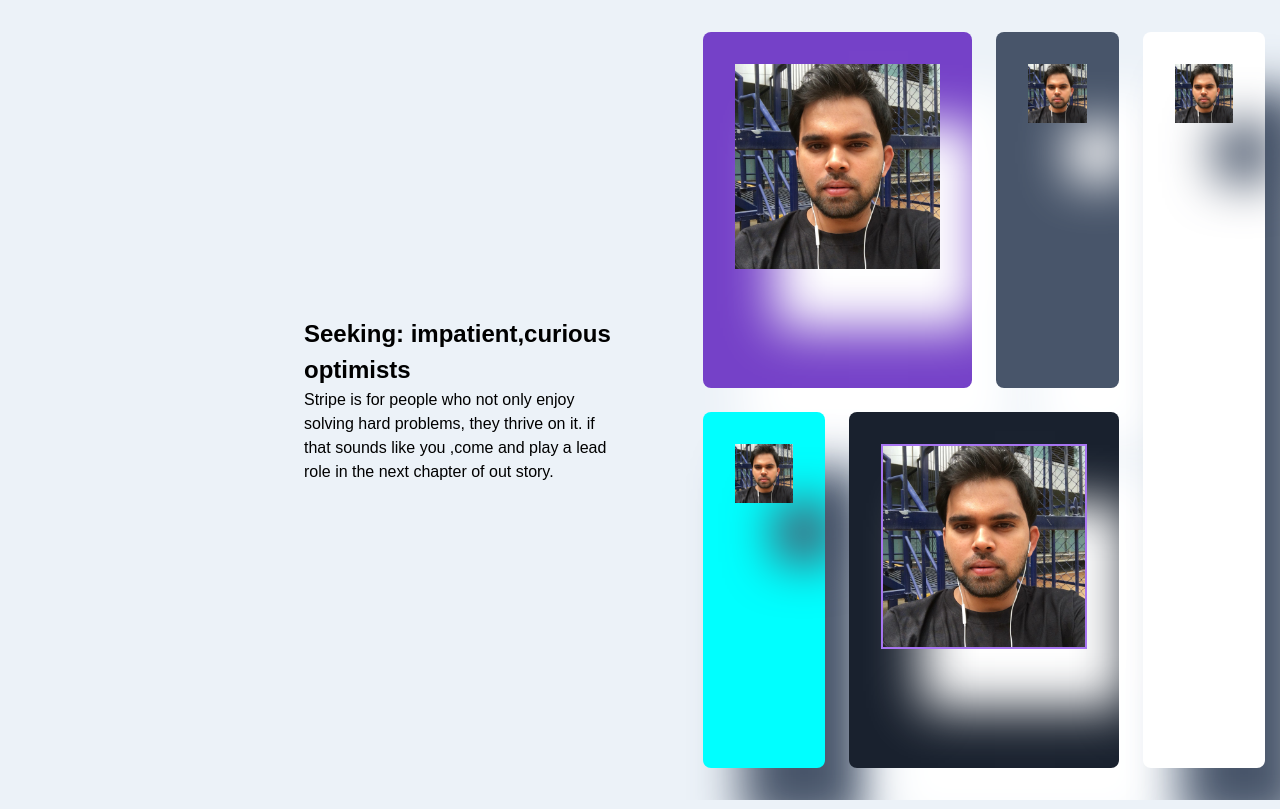
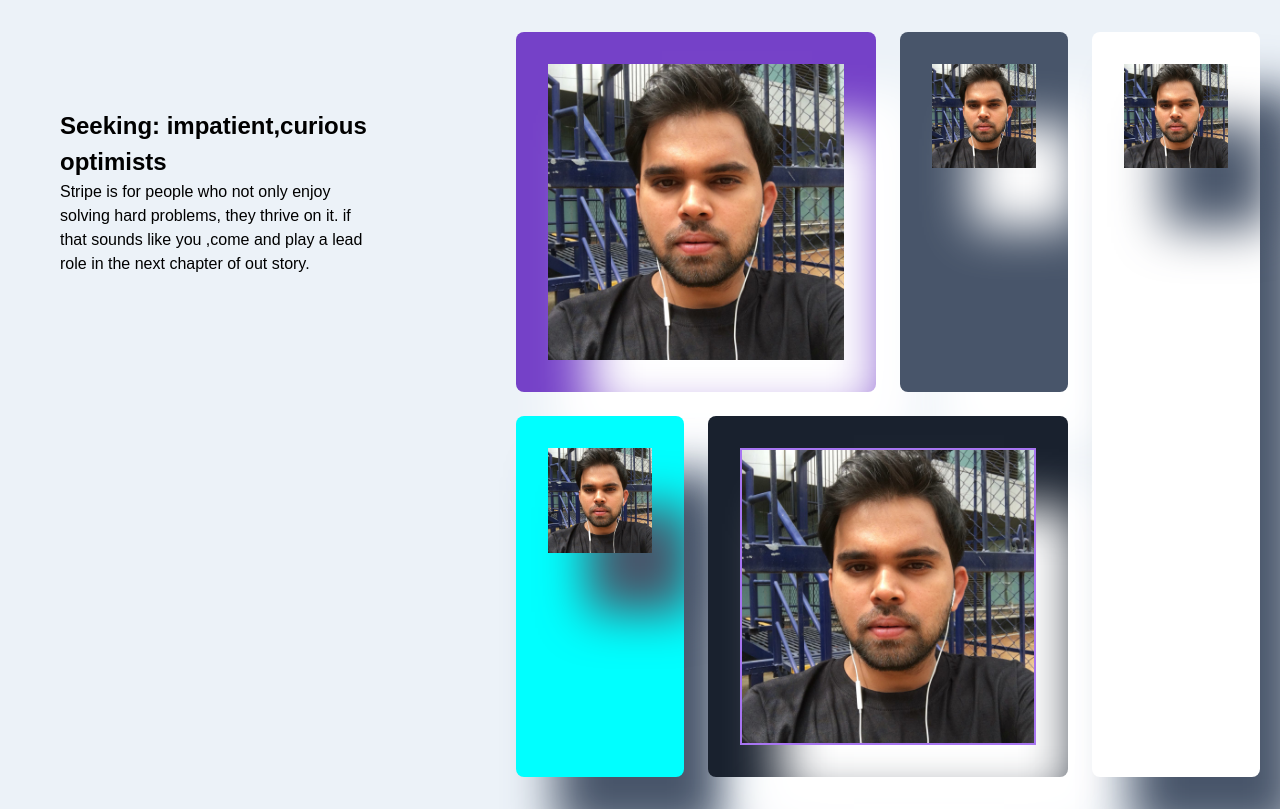
Before and after one commit to PVSR-git/stripeDemopage, a React (Create React App) app: page / in a window 1280 px wide. Built offline with nearby package versions, Linux system fonts and the light colour scheme.

Commit message:
step 2 : - I made styling modification

```diff
--- a/src/App.css
+++ b/src/App.css
@@ -199,15 +199,22 @@ h3 {
     min-height: 100dvh;
   }
   main{
-    grid-column: 3;
+    grid-column: 5;
     width:calc(100vw - 15rem - 5vw)
   }
 
 
 
   aside{
-    margin: auto;
-    grid-column: 2;
+  margin-top:45% ;
+  margin-left: 25%;
+    grid-column:1.80;
     width: 20rem;
 
   }
+.page-title{
+ font-weight: 750;
+ font-size:1.6em;
+  margin: 0;
+  font-size: x-large ;
+}
```
